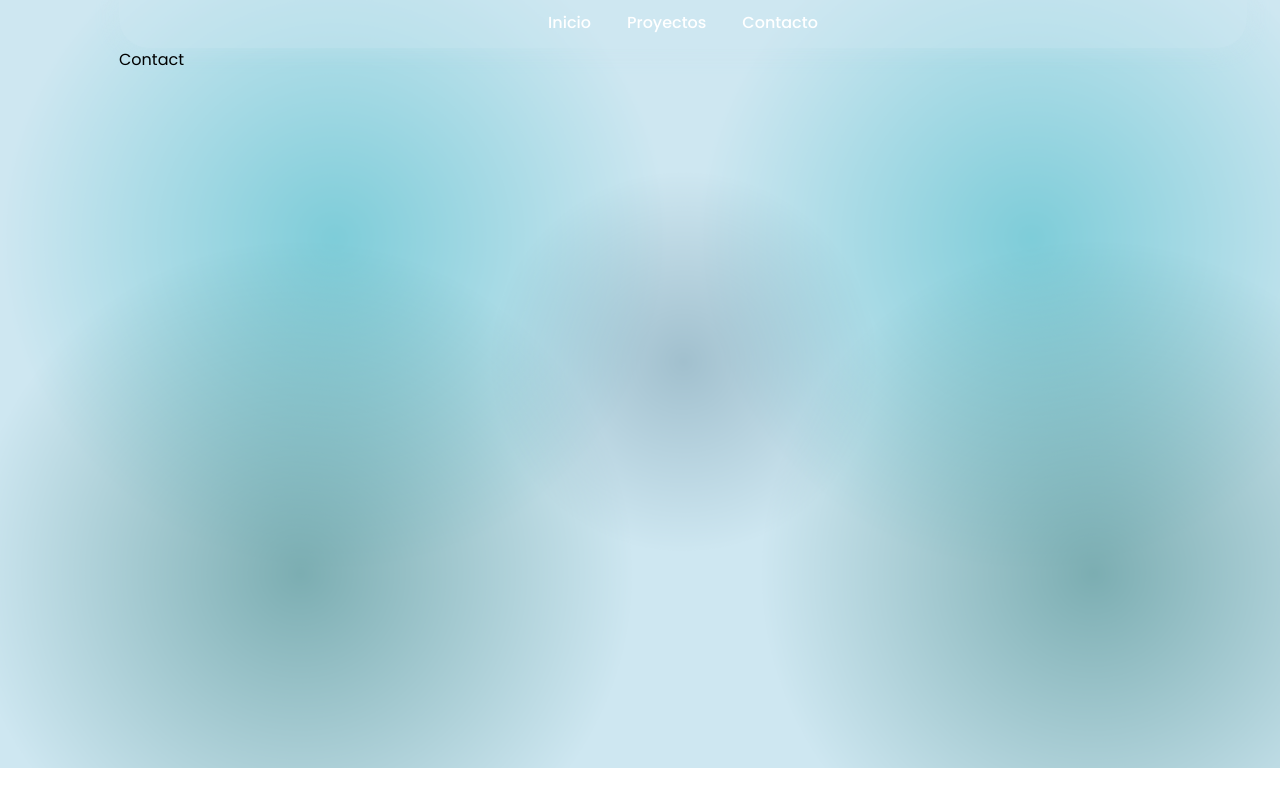
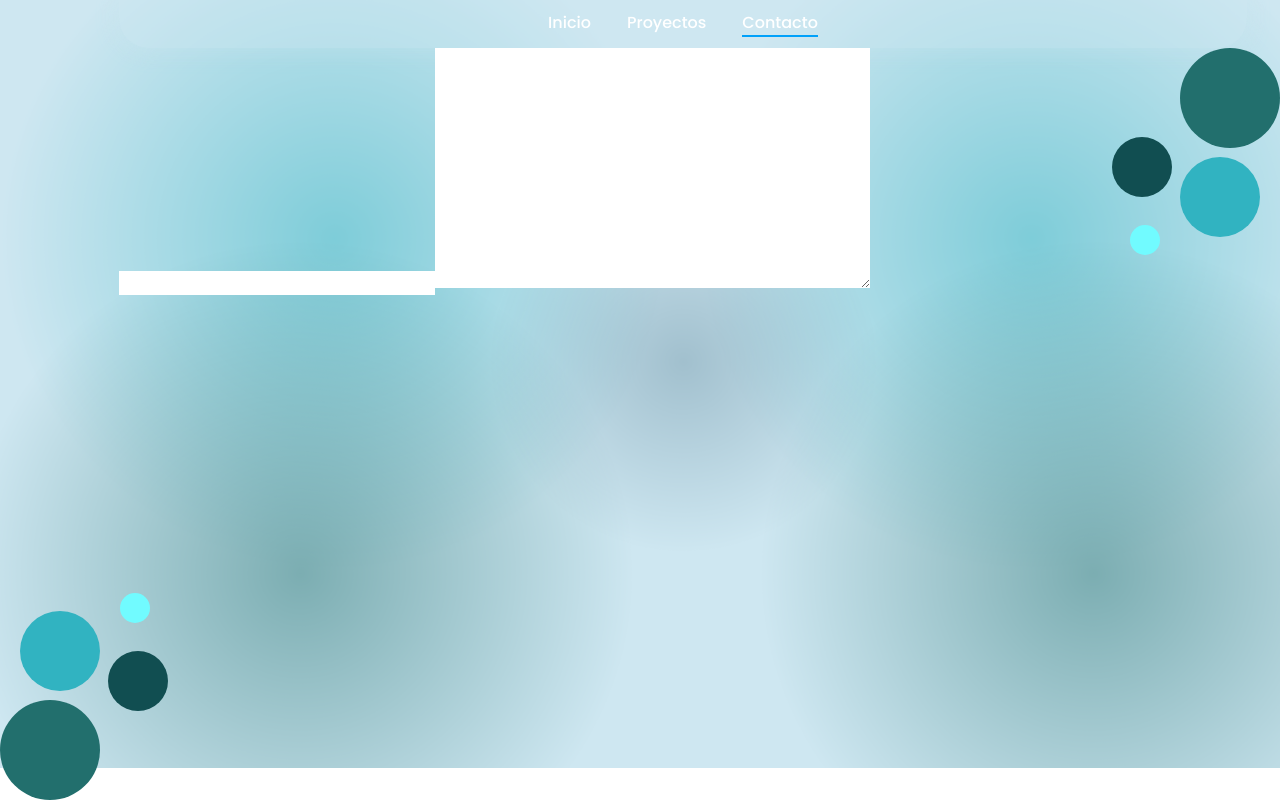
Before and after one commit to YosstinCode/portfolio, a React (Vite) app: page /contacto in a window 1280 px wide. Built offline with nearby package versions, Linux system fonts and the light colour scheme.

Commit message:
Circles have been created in the Projects and Contact sections. Animations have been added to the circles. Hover effect has been applied to the Curriculum and Contact buttons. The useLocation hook has been implemented to identify the active page in the navigation bar.

```diff
--- a/src/components/Button/Button.tsx
+++ b/src/components/Button/Button.tsx
@@ -7,7 +7,7 @@ interface ButtonProps {
 }
 
 const Button = ({ text, isShadow = false, path }: ButtonProps) => {
-  const classButton = 'flex justify-center items-center font-semibold text-sm w-[117px] h-[44px] rounded-[10px] text-center ' + (isShadow ? 'border-2 border-borderShadow text-borderShadow' : 'text-white bg-azulito')
+  const classButton = 'flex justify-center items-center font-semibold text-sm w-[117px] h-[44px] rounded-[10px] text-center ' + (isShadow ? 'border-2 border-borderShadow text-borderShadow hover:bg-borderShadow hover:text-white' : 'text-white bg-azulito hover:bg-azulitoHover')
 
   return (
     <Link to={path} className={classButton}>
--- a/src/components/Circles/Circles.tsx
+++ b/src/components/Circles/Circles.tsx
@@ -1,11 +1,31 @@
-import React from 'react'
+interface CirclesProps {
+  position: string
+  rotate?: boolean
+}
 
-const Circles = () => {
+const Circles = ({ position, rotate }: CirclesProps) => {
+  const rotateCircle = rotate ? ' rotate-180' : ''
   return (
-    <>
+    <div className={' overflow-hidden absolute w-[10.5rem] h-[12.938rem] ' + position + rotateCircle}>
+      <div className='relative w-full max-h-full'>
 
-    </>
+        <div id='circle1' className='absolute animate-[fade-in_2000ms_ease-out] left-[7.5rem] w-[1.875rem] h-[1.875rem] rounded-full bg-circle1' />
+        <div id='circle2' className='absolute animate-[fade-in_1400ms_ease-out] left-5 top-[1.125rem] w-20 h-20 rounded-full bg-circle3 ' />
+        <div id='circle3' className='absolute animate-[fade-in_1000ms_ease-out] right-0 top-[3.625rem] w-[3.75rem] h-[3.75rem] rounded-full bg-circle2 ' />
+        <div id='circle4' className='absolute top-[6.688rem]   w-[6.25rem] h-[6.25rem] rounded-full bg-circle4 ' />
+
+      </div>
+    </div>
   )
 }
 
 export default Circles
+
+/* <div id='circle1' className='absolute left-[7.5rem] w-[1.875rem] h-[1.875rem] rounded-full bg-circle1' />
+        <div id='circle2' className='absolute left-5 top-[1.125rem] w-20 h-20 rounded-full bg-circle3 ' />
+        <div id='circle3' className='absolute right-0 top-[3.625rem] w-[3.75rem] h-[3.75rem] rounded-full bg-circle2 ' />
+        <div id='circle4' className='absolute top-[6.688rem] w-[6.25rem] h-[6.25rem] rounded-full bg-circle4 ' /> */
+
+/* circle2 -> top: 7.125rem; */
+/* circle3 -> top: 7.625rem; */
+/* circle1 -> top: 9rem; */
--- /dev/null
+++ b/src/components/ContactForm/ContactForm.tsx
@@ -0,0 +1,10 @@
+const ContactForm = () => {
+  return (
+    <form>
+      <input type='text' name='subject' id='subject' />
+      <textarea name='menssage' id='message' cols={30} rows={10} />
+    </form>
+  )
+}
+
+export default ContactForm
--- a/src/components/Nav/Nav.tsx
+++ b/src/components/Nav/Nav.tsx
@@ -1,4 +1,4 @@
-import { Outlet, Link } from 'react-router-dom'
+import { Outlet, Link, useLocation } from 'react-router-dom'
 
 const pages = {
   Inicio: '/',
@@ -7,12 +7,18 @@ const pages = {
 }
 
 const Nav = () => {
+  const location = useLocation()
+
   return (
     <>
       <nav className='font-medium text-white'>
 
         <ul className='flex justify-center h-12 w-[70.5rem] rounded-b-[1.875rem] gap-x-9 bg-nav shadow-nav mx-auto'>
-          {Object.entries(pages).map((page) => <li key={page[0]} className='flex items-center'><Link to={page[1]} className='border-b-2 border-transparent hover:border-azulito'>{page[0]}</Link></li>)}
+          {Object.entries(pages).map((page) => {
+            const linkClass = 'border-b-2 hover:border-white' + (location.pathname === page[1] ? ' border-azulito' : ' border-transparent')
+
+            return <li key={page[0]} className='flex items-center'><Link to={page[1]} className={linkClass}>{page[0]}</Link></li>
+          })}
         </ul>
 
       </nav>
--- a/src/pages/Contact.tsx
+++ b/src/pages/Contact.tsx
@@ -1,6 +1,13 @@
+import Circles from '../components/Circles/Circles'
+import ContactForm from '../components/ContactForm/ContactForm'
+
 const Contact = () => {
   return (
-    <div>Contact</div>
+    <>
+      <Circles position='top-12 right-0' rotate />
+      <ContactForm />
+      <Circles position='bottom-0 left-0' />
+    </>
   )
 }
 
--- a/src/pages/Projects.tsx
+++ b/src/pages/Projects.tsx
@@ -1,3 +1,4 @@
+import Circles from '../components/Circles/Circles'
 import ListCardsProjects from '../components/ListCardsProjects/ListCardsProjects'
 import ButtonsCvContact from '../components/PairButtonCvContact/ButtonsCvContact'
 import TextGradientOrWhite from '../components/TextGradientOrWhite/TextGradient'
@@ -7,9 +8,11 @@ const Projects = () => {
   return (
     <>
       <main className='flex flex-col justify-center items-center gap-y-12 pt-6 text-center'>
+        <Circles position='top-12 right-0' rotate />
         <TextGradientOrWhite text='Proyectos' isGradient />
         <ListCardsProjects projects={projects} cols />
         <ButtonsCvContact />
+        <Circles position='bottom-0 left-0' />
       </main>
     </>
   )
--- a/tailwind.config.js
+++ b/tailwind.config.js
@@ -14,10 +14,15 @@ export default {
       colors: {
         nav: 'rgba(206, 231, 241, 0.4)',
         azulito: '#01A1FA',
+        azulitoHover: '#007DC2',
         grisecito: '#313040',
         primary: '#012A41',
         secondary: '#00A4FF',
-        borderShadow: '#1B4A64'
+        borderShadow: '#1B4A64',
+        circle1: '#71FBFF',
+        circle2: '#114E51',
+        circle3: '#31B3C1',
+        circle4: '#226F6D'
 
       },
       boxShadow: {
@@ -25,7 +30,15 @@ export default {
       },
       fontFamily: {
         sans: ['Poppins', defaultTheme.fontFamily.sans]
+      },
+      keyframes: {
+        'fade-in': {
+          '0%': { transform: 'translateY(9rem) translateX(-10rem)', opacity: '0' },
+          '50%': { opacity: '0.5' },
+          '100%': { transform: 'translateY(0rem) translateX(0rem)', opacity: '1' }
+        }
       }
+
     }
 
   },
```
